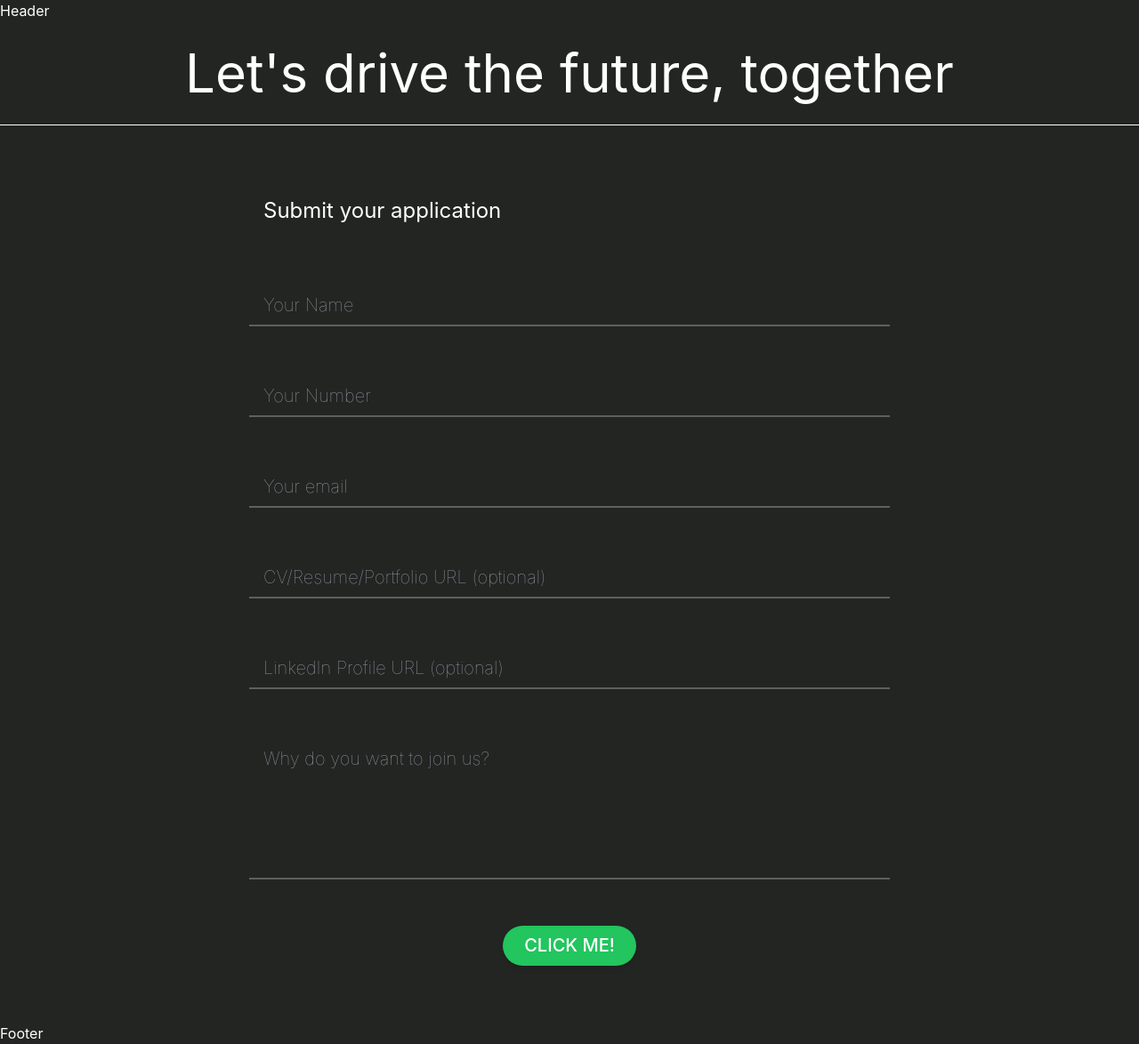
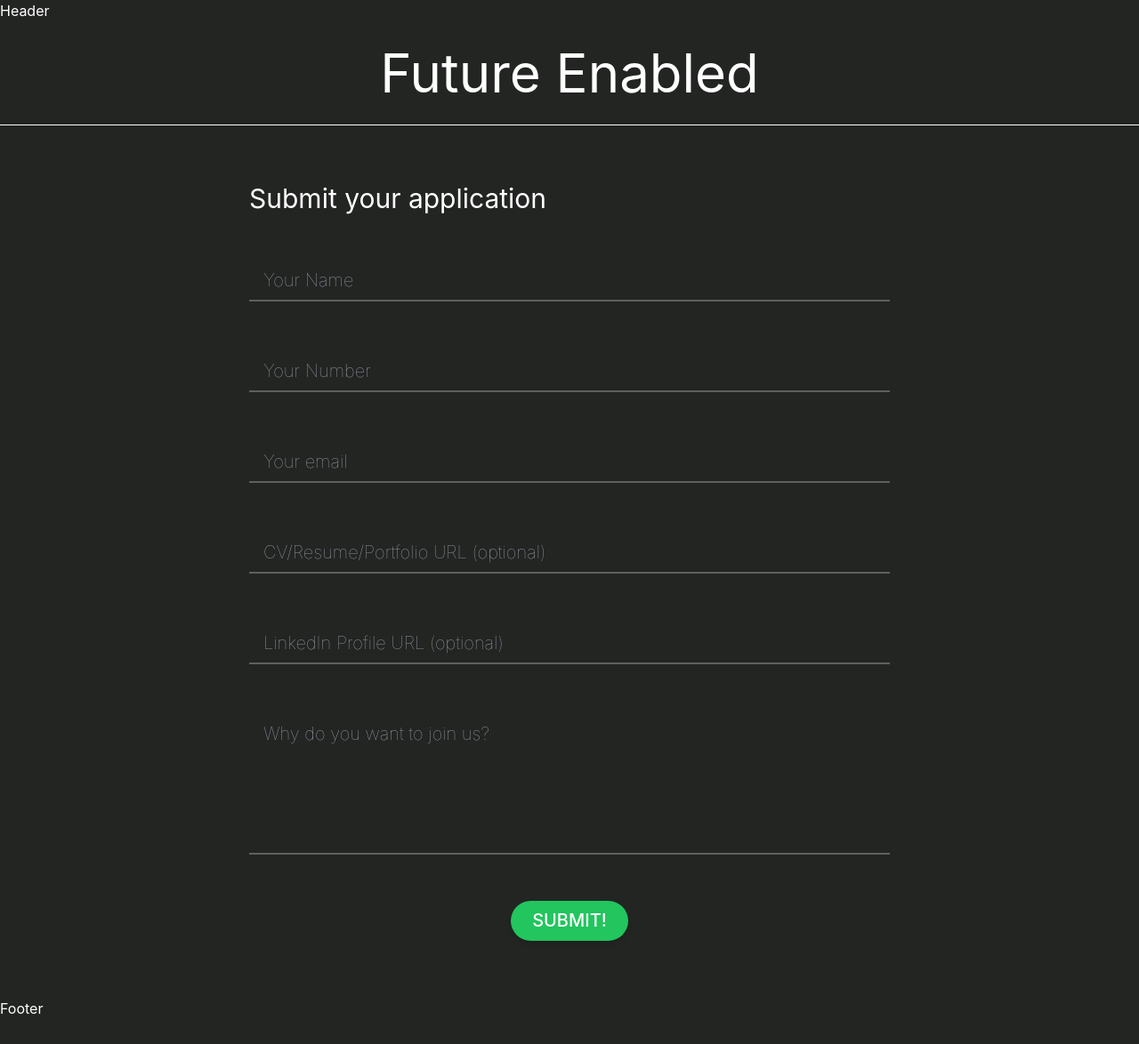
Before and after one commit to rimishadsilva/tesr-website, a React (Create React App) app: page /contact-us in a window 1280 px wide. Shown: the whole page at 89% size. After the commit the page ends 1146 px from the top, so only its background shows below. Built offline with nearby package versions, Linux system fonts and the light colour scheme.

Commit message:
form submission | text refactoring

```diff
--- a/package.json
+++ b/package.json
@@ -6,9 +6,11 @@
     "@testing-library/jest-dom": "^5.16.5",
     "@testing-library/react": "^13.4.0",
     "@testing-library/user-event": "^13.5.0",
+    "axios": "^1.2.1",
     "font-awesome": "^4.7.0",
     "react": "^18.2.0",
     "react-dom": "^18.2.0",
+    "react-dotenv": "^0.1.3",
     "react-router-dom": "^6.4.4",
     "react-scripts": "^5.0.1",
     "web-vitals": "^2.1.4"
--- a/src/components/contactUs/contactUs.css
+++ b/src/components/contactUs/contactUs.css
@@ -10,7 +10,7 @@
 }
 
 .contact-us-textbox{
-    @apply bg-transparent border-solid border-b-2 font-thin text-xl mx-0 my-1 py-2 px-4 text-white w-full focus:border-b-white valid:border-b-white;
+    @apply bg-transparent border-solid border-b-2 font-thin text-xl mx-0 my-1 py-2 px-4 text-white w-full focus:border-b-white valid:border-b-green-500;
     outline: none;
     transition: 0.2s all linear;
     border-color: rgba(95, 95, 95, 1);
--- a/src/index.css
+++ b/src/index.css
@@ -2,9 +2,11 @@
 @tailwind components;
 @tailwind utilities;
 
+@import url('https://fonts.googleapis.com/css2?family=Audiowide&display=swap');
+
 body {
   margin: 0;
-  font-family: -apple-system, BlinkMacSystemFont, 'Segoe UI', 'Roboto', 'Oxygen',
+  font-family: Audiowide, -apple-system, BlinkMacSystemFont, 'Segoe UI', 'Roboto', 'Oxygen',
     'Ubuntu', 'Cantarell', 'Fira Sans', 'Droid Sans', 'Helvetica Neue',
     sans-serif;
   -webkit-font-smoothing: antialiased;
--- a/src/pages/ContactUs.jsx
+++ b/src/pages/ContactUs.jsx
@@ -1,3 +1,4 @@
+import axios from "axios";
 import React, { useRef } from "react";
 import "../components/contactUs/contactUs.css";
 
@@ -11,14 +12,23 @@ export default function ContactUs() {
     why: "",
   });
 
+  const uploadMe = (data) => {
+    console.log(data);
+    // console.log(credentials.current);
+    axios.post(`${process.env.REACT_APP_SHEET_API}`, data).then(()=>{
+      alert("Your application has been submitted successfully!"); // will add a loading modal later
+    })
+
+  };
+
   return (
     <>
       <h2 className="border-white border-solid border-b block text-6xl p-7 text-center text-white">
-        Let's drive the future, together
+        Future Enabled
       </h2>
 
       <div id="contact-us" className="contact-us-container">
-        <p className="p-0 text-white text-2xl p-4">Submit your application </p>
+        <p className="p-0 text-white text-3xl">Submit your application </p>
         <input
           className="contact-us-textbox"
           required
@@ -77,11 +87,11 @@ export default function ContactUs() {
 
         <input
           type="button"
-          value={"Click me!"}
+          value={"Submit!"}
           className="mx-auto inline-block px-6 py-2.5 bg-green-500 text-white font-medium text-xl cursor-pointer leading-tight uppercase rounded-full shadow-md hover:bg-green-600 hover:shadow-lg focus:bg-green-600 focus:shadow-lg focus:outline-none focus:ring-0 active:bg-green-700 active:shadow-lg transition duration-150 ease-in-out"
-          onClick={() => {
-            console.log(credentials.current);
-          }}
+          onClick={
+            () => uploadMe(credentials.current)
+          }
         />
       </div>
     </>
```
Also changed, not shown: 2 other files (tests, documents, lock files or other folders).
